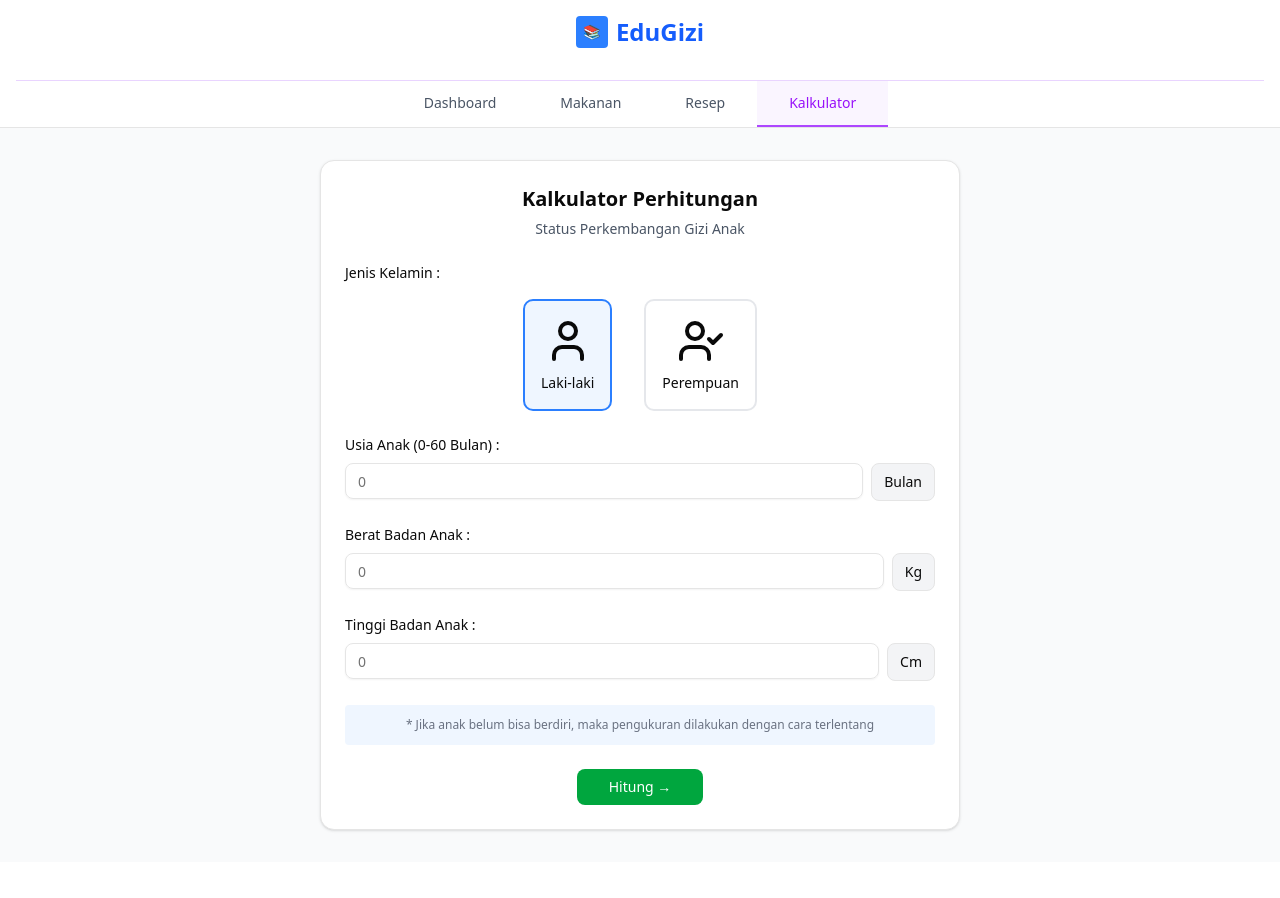
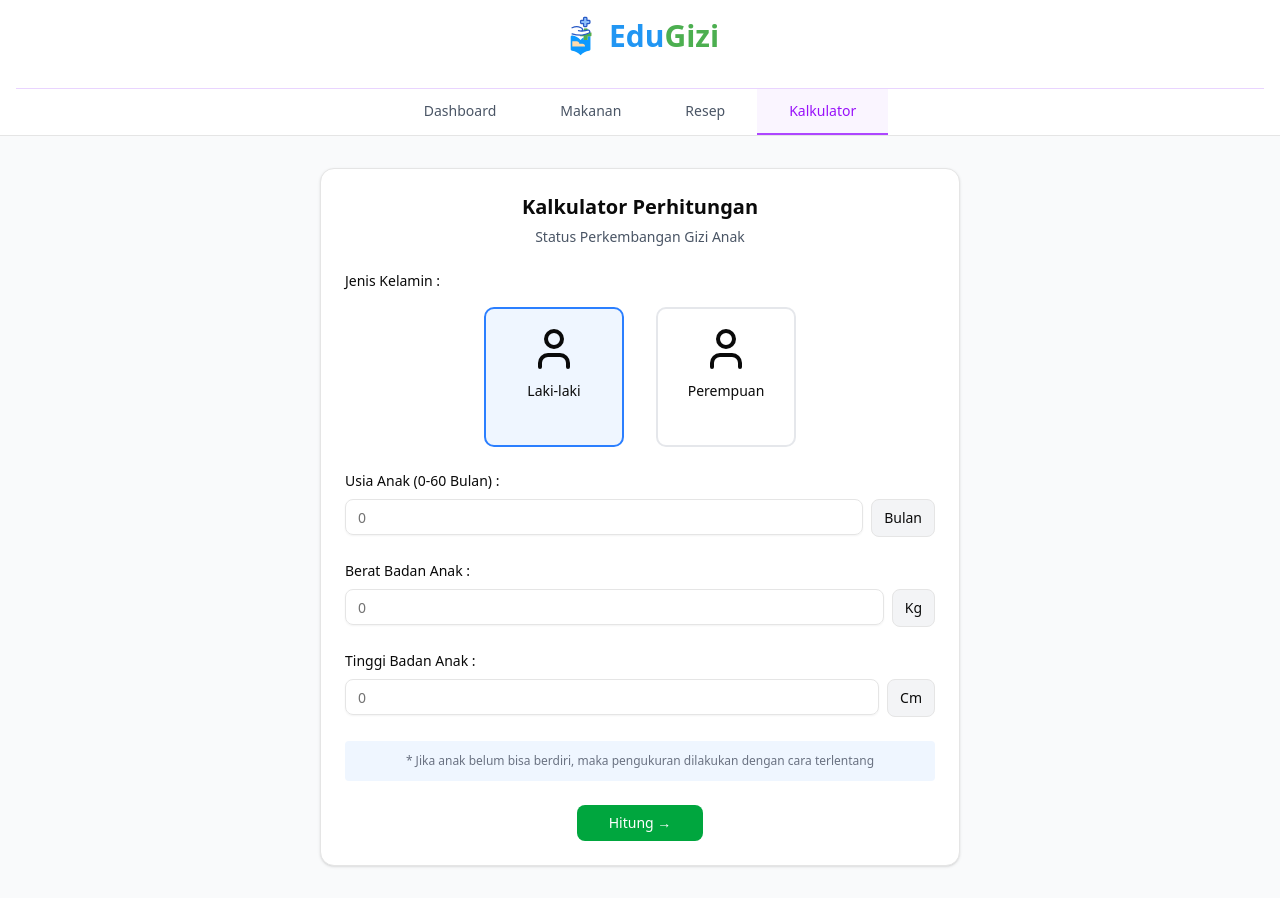
Before and after one commit to arvalen/edu-gizi, a Next.js app: page /kalkulator in a window 1280 px wide. Before the commit the page ends 862 px from the top, so only its background shows below. Built offline with nearby package versions, Linux system fonts and the light colour scheme.

Commit message:
feat: add detail menu

```diff
--- a/app/kalkulator/page.tsx
+++ b/app/kalkulator/page.tsx
@@ -6,7 +6,7 @@ import { Card, CardContent, CardHeader, CardTitle } from "@/components/ui/card"
 import { Button } from "@/components/ui/button"
 import { Input } from "@/components/ui/input"
 import { Label } from "@/components/ui/label"
-import { User, UserCheck } from "lucide-react"
+import { User } from "lucide-react"
 
 interface CalculatorData {
   gender: "male" | "female"
@@ -194,7 +194,7 @@ export default function Kalkulator() {
               <div className="flex justify-center gap-8 mt-4">
                 <button
                   onClick={() => setFormData({ ...formData, gender: "male" })}
-                  className={`flex flex-col items-center p-4 rounded-lg border-2 transition-colors ${
+                  className={`flex flex-col items-center p-4 rounded-lg border-2 transition-colors min-w-[140px] min-h-[140px] ${
                     formData.gender === "male" ? "border-blue-500 bg-blue-50" : "border-gray-200 hover:border-gray-300"
                   }`}
                 >
@@ -203,13 +203,13 @@ export default function Kalkulator() {
                 </button>
                 <button
                   onClick={() => setFormData({ ...formData, gender: "female" })}
-                  className={`flex flex-col items-center p-4 rounded-lg border-2 transition-colors ${
+                  className={`flex flex-col items-center p-4 rounded-lg border-2 transition-colors min-w-[140px] min-h-[140px] ${
                     formData.gender === "female"
                       ? "border-pink-500 bg-pink-50"
                       : "border-gray-200 hover:border-gray-300"
                   }`}
                 >
-                  <UserCheck className="w-12 h-12 mb-2" />
+                  <User className="w-12 h-12 mb-2" />
                   <span className="text-sm">Perempuan</span>
                 </button>
               </div>
--- a/app/page.tsx
+++ b/app/page.tsx
@@ -52,10 +52,10 @@ export default function Dashboard() {
               </div>
               <div className="flex justify-center">
                 <Image
-                  src="/placeholder.svg"
+                  src="/Info.png"
                   alt="Child illustration"
-                  width={250}
-                  height={300}
+                  width={400}
+                  height={320}
                   className="rounded-lg shadow-lg"
                 />
               </div>
--- a/app/resep/[slug]/page.tsx
+++ b/app/resep/[slug]/page.tsx
@@ -1,8 +1,19 @@
+'use client'
 import { Card, CardContent } from "@/components/ui/card"
+import { ArrowLeft } from "lucide-react"
+import { useRouter } from "next/navigation"
 
 export default function ResepDetail() {
+  const router = useRouter()
   return (
-    <div className="min-h-screen bg-gray-50 flex justify-center py-10 px-2">
+    <div className="min-h-screen bg-gray-50 flex justify-center py-10 px-2 relative">
+      <button
+        onClick={() => router.push('/resep')}
+        className="absolute left-6 top-6 flex items-center gap-2 px-3 py-2 rounded hover:bg-gray-200 transition"
+      >
+        <ArrowLeft className="w-5 h-5" />
+        <span className="font-medium">Back</span>
+      </button>
       <div className="max-w-4xl w-full grid md:grid-cols-2 gap-8 bg-white rounded-xl shadow-lg p-6">
         <div className="flex flex-col items-center">
           <div className="w-full aspect-square bg-gray-200 rounded-lg flex items-center justify-center mb-4">
--- a/app/resep/page.tsx
+++ b/app/resep/page.tsx
@@ -1,6 +1,5 @@
 'use client'
 
-import Image from "next/image"
 import { Navbar } from "@/components/navbar"
 import { Card, CardContent } from "@/components/ui/card"
 import { Input } from "@/components/ui/input"
@@ -62,7 +61,7 @@ export default function Resep() {
             <CardContent className="p-6">
               <div className="flex items-center gap-4">
                 <div className="w-16 h-16 bg-orange-100 rounded-lg flex items-center justify-center">
-                  <Image src="/placeholder.svg" alt="Recipe icon" width={40} height={40} className="rounded" />
+                  <Utensils className="w-8 h-8 text-orange-600" />
                 </div>
                 <div>
                   <h2 className="text-xl font-bold text-gray-900">Resep</h2>
--- a/components/navbar.tsx
+++ b/components/navbar.tsx
@@ -3,6 +3,7 @@
 import Link from "next/link"
 import { usePathname } from "next/navigation"
 import { cn } from "@/lib/utils"
+import Image from "next/image"
 
 const navItems = [
   { name: "Dashboard", href: "/" },
@@ -19,10 +20,10 @@ export function Navbar() {
       <div className="max-w-7xl mx-auto px-4">
         <div className="flex items-center justify-center py-4 mb-4">
           <div className="flex items-center gap-2">
-            <div className="w-8 h-8 bg-blue-500 rounded flex items-center justify-center">
-              <span className="text-white font-bold text-sm">📚</span>
-            </div>
-            <span className="text-2xl font-bold text-blue-600">EduGizi</span>
+            <Image src="/EduGizi.svg" alt="EduGizi Logo" width={40} height={40} className="w-10 h-10" />
+            <span className="text-3xl font-extrabold">
+              <span style={{ color: '#2196F3' }}>Edu</span><span style={{ color: '#4CAF50' }}>Gizi</span>
+            </span>
           </div>
         </div>
         <nav className="border-t border-purple-200">
```
Also changed, not shown: public/EduGizi.svg (added), public/Info.png (added).
